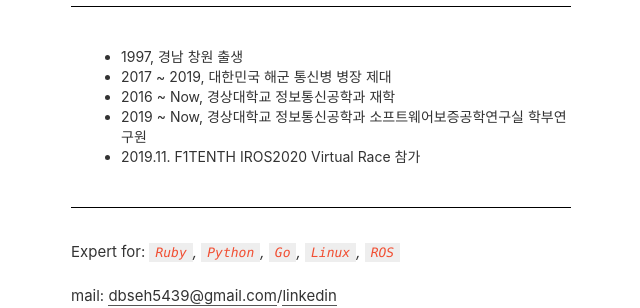
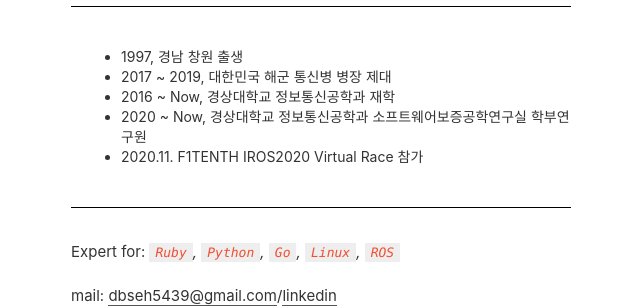
Before and after one commit to zygn/blog, a Jekyll site: the page built from about.md, in a window 1280 px wide. Shown: the part 307-615 px from the top of the page, without its empty margins (319-959 px from the left). Built offline with Jekyll 4.4.1, drawn with Linux system fonts in a browser that asks for light colours.

Commit message:
Update about.md

```diff
--- a/about.md
+++ b/about.md
@@ -9,8 +9,8 @@ title: About
 - 1997, 경남 창원 출생
 - 2017 ~ 2019, 대한민국 해군 통신병 병장 제대
 - 2016 ~ Now, 경상대학교 정보통신공학과 재학
-- 2019 ~ Now, 경상대학교 정보통신공학과 소프트웨어보증공학연구실 학부연구원
-- 2019.11. F1TENTH IROS2020 Virtual Race 참가
+- 2020 ~ Now, 경상대학교 정보통신공학과 소프트웨어보증공학연구실 학부연구원
+- 2020.11. F1TENTH IROS2020 Virtual Race 참가
 
 ---
 
```
